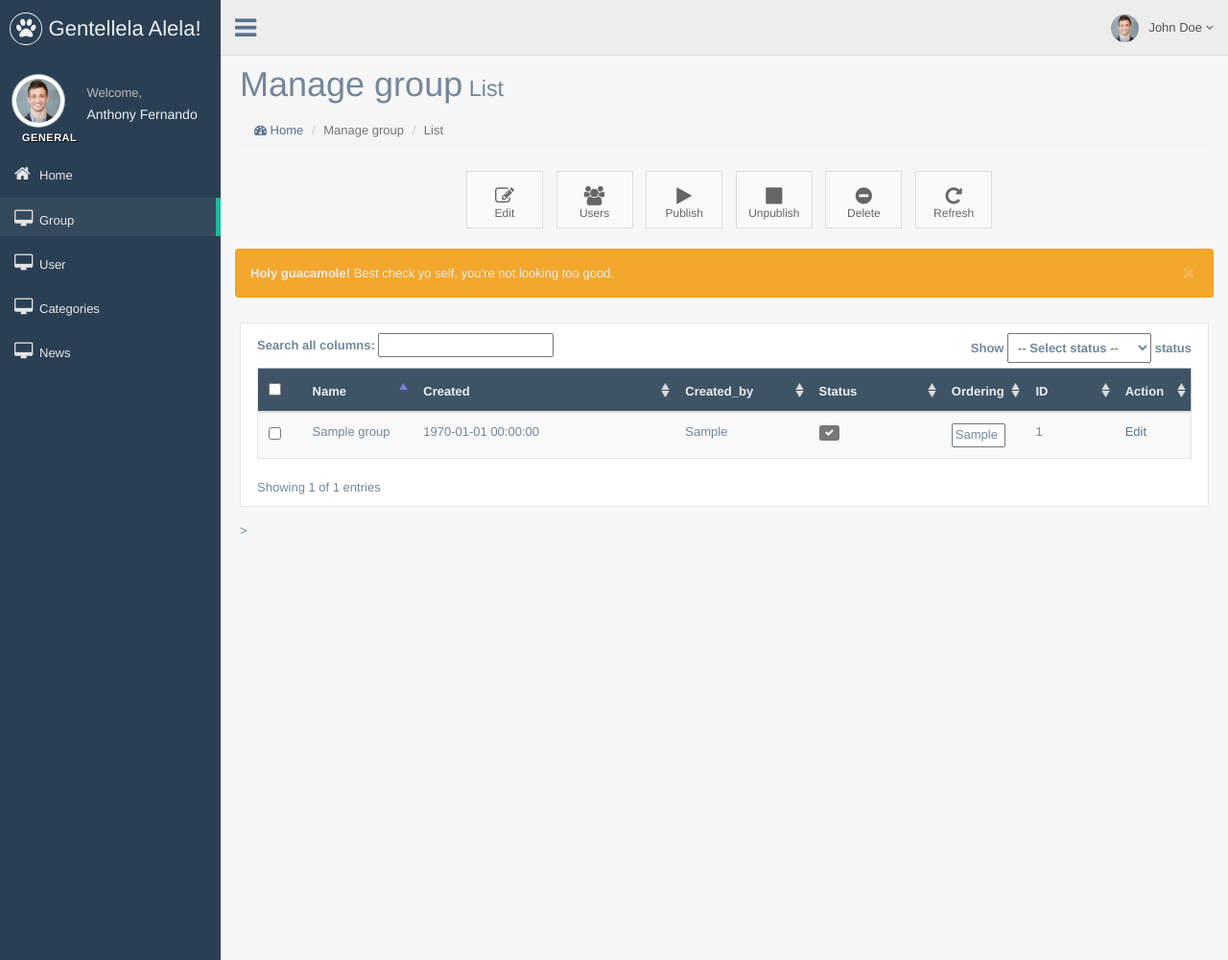
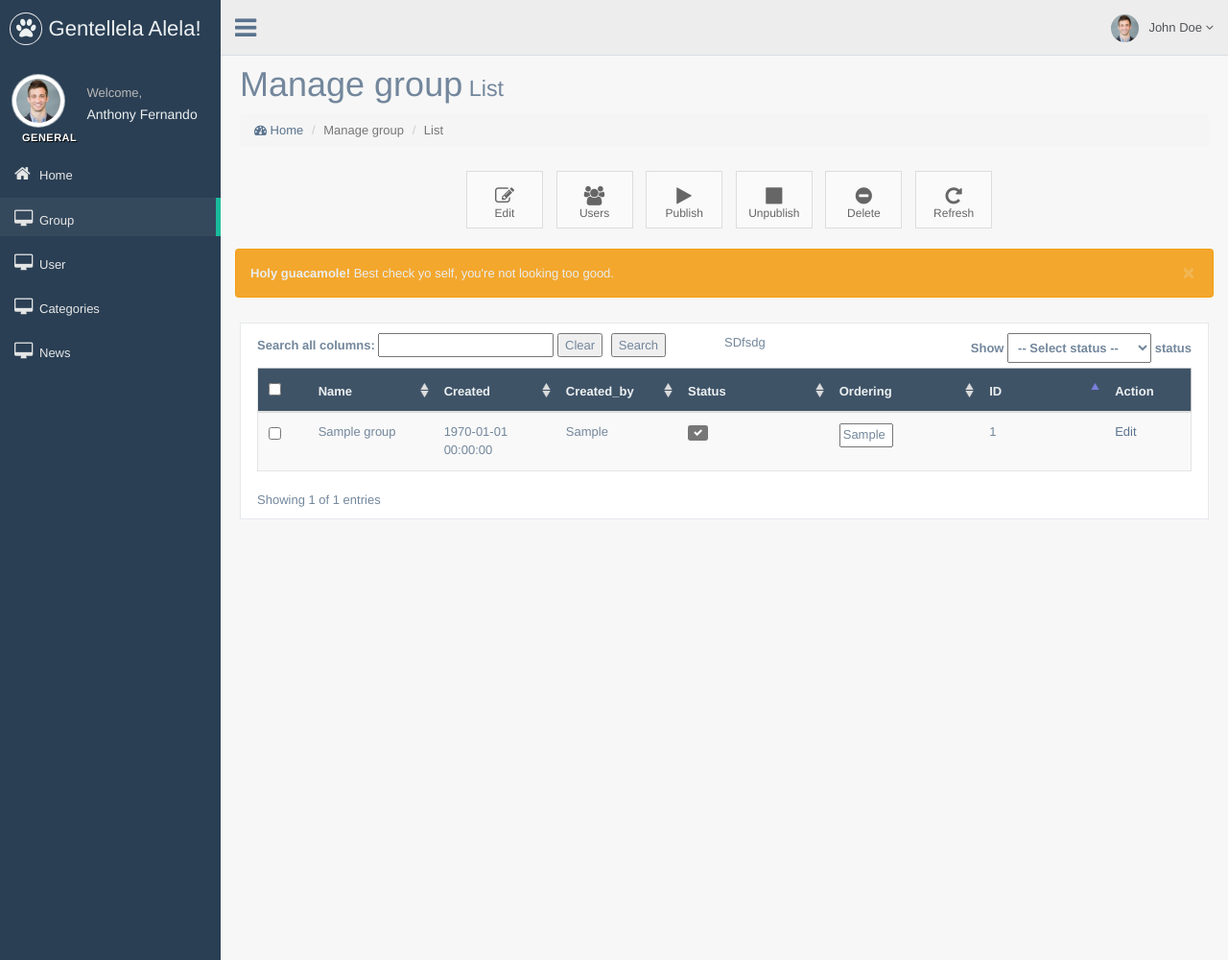
Before and after one commit to trongle/news_ci, a CodeIgniter app: page /database/admin/group/index in a window 1280 px wide. Shown: the whole page at 96% size. Run offline with CodeIgniter, Linux system fonts and the light colour scheme; tables that the repository leaves empty or names only in its code hold one stand-in row (values such as "Sample post").

Commit message:
[pagination][sort_link][search_input][filter_status]

```diff
--- a/application/config/routes.php
+++ b/application/config/routes.php
@@ -49,6 +49,6 @@ defined('BASEPATH') OR exit('No direct script access allowed');
 | Examples:	my-controller/index	-> my_controller/index
 |		my-controller/my-method	-> my_controller/my_method
 */
-$route['default_controller'] = 'welcome';
+$route['default_controller'] = 'admin/index/index';
 $route['404_override'] = '';
 $route['translate_uri_dashes'] = FALSE;
--- a/application/core/AdminController.php
+++ b/application/core/AdminController.php
@@ -3,11 +3,10 @@ class AdminController extends MY_Controller
 {
 	protected $_data;
 	public function __construct(){
-
 		parent::__construct();
-		$this->_data['module']     =  strtolower($this->uri->segment(1,"index"));
-		$this->_data['controller'] =  strtolower($this->uri->segment(2,"index"));
-		$this->_data['action']     =  strtolower($module = $this->uri->segment(3,"index"));
+		$this->_data['module'] 	   =  strtolower($this->router->fetch_module());
+		$this->_data['controller'] =  strtolower($this->router->fetch_class());
+		$this->_data['action']     =  strtolower($this->router->fetch_method());
 		$this->_data['layout']     =  $this->_data["module"]."/main";
 		$this->load->helper("makeLinkContent_helper");
 	}
--- a/application/helpers/cmsSelectBox_helper.php
+++ b/application/helpers/cmsSelectBox_helper.php
@@ -15,4 +15,19 @@
 			return $select;
 		}
 	}
+
+	if( !function_exists('cmsLinkSort')){
+		function cmsLinkSort($name,$order,$column,$options = null ){
+			$class = empty($order['sort_type'])? "" : "_".$order['sort_type'];
+			if($order['sort_column'] == $column){
+				echo "SDfsdg";
+				$xhtml = sprintf('<th class ="sorting%s"  style="%s"   onclick="changeLinkSort(\'%s\',\'%s\')">%s </th>',
+							$class,$options['style'],$order['sort_type'],$column,$name);
+			}else{
+				$xhtml = sprintf('<th class ="sorting"  style="%s"  onclick="changeLinkSort(\'%s\',\'%s\')">%s </th>',
+							$options['style'],$order['sort_type'],$column,$name);
+			}
+			return $xhtml;
+		}
+	}
 ?>
--- a/application/models/Group_model.php
+++ b/application/models/Group_model.php
@@ -6,11 +6,20 @@ class Group_model extends CI_Model{
 	}
 
 	public function listItem($limit,$start,$options = null){
+		$filter_sort_column = empty($options['filter_sort_column'])? "id" : $options['filter_sort_column'];
+		$filter_sort_type   = empty($options['filter_sort_type'])? "id" : $options['filter_sort_type'];
+
 		if(!empty($options['filter_status'])){
 			$status = ($options['filter_status']=="active")? 1:0;
 			$this->db->where("status",$status);
 		}
+		if(!empty($options['filter_search'])){
+			$search_words = $options['filter_search'];
+			$this->db->like("name",$search_words);
+			$this->db->or_where("id",$search_words);
+		}
 		$this->db->limit($limit,$start);
+		$this->db->order_by($options['filter_sort_column'], $options['filter_sort_type']);
 		return $this->db->get($this->_table)->result_array();
 	}
 
@@ -19,6 +28,11 @@ class Group_model extends CI_Model{
 			$status = ($options['filter_status']=="active")? 1:0;
 			$this->db->where("status",$status);
 		}
+		if(!empty($options['filter_search'])){
+			$search_words = $options['filter_search'];
+			$this->db->like("name",$search_words);
+			$this->db->or_where("id",$search_words);
+		}
 		return $this->db->count_all_results($this->_table);
 	}
 }
--- a/application/modules/admin/controllers/Group.php
+++ b/application/modules/admin/controllers/Group.php
@@ -6,26 +6,38 @@ class Group extends AdminController
 		parent::__construct();
 		$this->load->model("Group_model");
 		$this->load->library('pagination');
+		$this->load->helper(array("pagination_helper","cmsSelectBox_helper","form"));
 	}
 	public function index(){
 		$this->_data["loadPage"]  = "group/index.php";
 		$this->_data["title"]     = "NewsAround";
-		$this->load->helper("pagination_helper");
-		$this->load->helper("cmsSelectBox_helper");
 		$options = array();
-		$options['filter_status'] = $this->session->filter_status;
-
+		// $this->session->sess_destroy();
+		// echo  $this->session->filter_sort_type;
+		$options['filter_status']      = $this->session->filter_status;
+		$options['filter_search']      = $this->session->filter_search;
+		$options['filter_sort_type']   = ($this->session->filter_sort_type == "")? "asc" : $this->session->filter_sort_type;
+		$options['filter_sort_column'] = ($this->session->filter_sort_column == "")? "id" : $this->session->filter_sort_column;
 		$totalRows                = $this->Group_model->countItem($options);
 		$config                   = configPagination("admin/group/index",$totalRows,4);
 		$start                    = $this->uri->segment(4);
 
 		$this->pagination->initialize($config);
 		$this->_data["link_page"] = $this->pagination->create_links();
+		//list item
+		$this->_data["items"]     = $this->Group_model->listItem($config['per_page'],$start,$options);
 
-		$this->_data["items"]     = $this->Group_model->listItem($config['per_page'],$start,$options);
-		$this->_data["filter"] = array(
-			"status" => $this->session->filter_status
+		//luu filter
+		$this->_data["filter"]    = array(
+			"status"       => $this->session->filter_status,
+			"search_words" => $this->session->filter_search
 		);
+		$this->_data['order'] = array(
+			"sort_type"   => $options['filter_sort_type'],
+			"sort_column" => $options['filter_sort_column'],
+		);
+
+		//thông tin phân trang
 		$this->_data["info_page"] = array(
 			"totalRows" => $totalRows,
 			"start"     => $start,
@@ -37,6 +49,12 @@ class Group extends AdminController
 	public function filter(){
 		if($this->input->post()){
 			$this->session->set_userdata("filter_status",$this->input->post("filter_status")) ;
+			$this->session->set_userdata("filter_search",$this->input->post("filter_search")) ;
+			$this->session->set_userdata("filter_sort_type",$this->input->post("sort_type")) ;
+			$this->session->set_userdata("filter_sort_column",$this->input->post("sort_column")) ;
+		}
+		if(!empty($this->input->post("clear"))){
+			$this->session->unset_userdata("filter_search");
 		}
 
 		return redirect("admin/group/index");
--- a/application/modules/admin/views/group/index.php
+++ b/application/modules/admin/views/group/index.php
@@ -63,7 +63,9 @@
         <div class="x_panel">
                 <div class="dataTables_wrapper" role="grid">
                     <div class="dataTables_filter">
-                        <label>Search all columns: <input type="text"></label>
+                        <label>Search all columns: <input type="text" name="filter_search" value="<?php echo $filter['search_words'] ?>"></label>
+                        <button type="submit" name="clear" value="clear">Clear</button>
+                        <button type="submit" name="ok">Search</button>
                     </div>
                      <div id="status" class="dataTables_length">
                         <label>Show
@@ -78,43 +80,76 @@
                         ?>
                          status</label>
                     </div>
-                    <table id="example" class="table table-striped jambo_table">
+                    <table id="my-table" class="table table-striped jambo_table">
                         <thead>
                             <tr class="headings" role="row">
-                               <th class="sorting_disabled" role="columnheader" rowspan="1" colspan="1" style="width: 41px;" aria-label="">
+                                <th class="sorting_disabled" role="columnheader" rowspan="1" colspan="1" style="width: 41px;" aria-label="">
                                     <div class="icheckbox_flat-green" style="position: relative;">
                                         <input type="checkbox" id="checkall">
                                         <ins class="iCheck-helper" ></ins>
                                     </div>
                                 </th>
-                                <th class="sorting_asc" style="width: 103px;" aria-sort="ascending" >Name </th>
-                                <th class="sorting"  style="width: 243px;">Created </th>
-                                <th class="sorting"  style="width: 124px;" >Created_by </th>
-                                <th class="sorting"  style="width: 123px;" >Status </th>
-                                <th class="sorting"  style="width: 68px;" >Ordering</th>
-                                <th class="sorting"  style="width: 83px;" >ID</th>
-                                <th class="no-link last sorting" role="columnheader" tabindex="0" aria-controls="example" rowspan="1" colspan="1" style="width: 71px;" aria-label="Action
-                                : activate to sort column ascending"><span class="nobr">Action</span>
-                                </th></tr>
+
+                                <?php echo cmsLinkSort("Name"      ,$order,"name",array("style"=>"width: 103px")) ?>
+                                <?php echo cmsLinkSort("Created"   ,$order,"created",array("style"=>"width: 100px")) ?>
+                                <?php echo cmsLinkSort("Created_by",$order,"created_by",array("style"=>"width: 100px")) ?>
+                                <?php echo cmsLinkSort("Status"    ,$order,"status",array("style"=>"width: 124px")) ?>
+                                <?php echo cmsLinkSort("Ordering"  ,$order,"ordering",array("style"=>"width: 123px")) ?>
+                                <?php echo cmsLinkSort("ID"        ,$order,"id",array("style"=>"width: 103px")) ?>
+                       <!--     <th class ="sorting"   style="width: 103px;" onclick="changeLinkSort('asc','name')">Name </th>
+                                <th class ="sorting"  style="width: 100px;">Created </th>
+                                <th class ="sorting"  style="width: 124px;" >Created_by </th>
+                                <th class ="sorting"  style="width: 123px;" >Status </th>
+                                <th class ="sorting"  style="width: 68px;" >Ordering</th>
+                                <th class ="sorting"  style="width: 83px;" >ID</th> -->
+                                <th style="width: 71px;"><span class="nobr">Action</span>
+                                </th>
+                            </tr>
+                            <?php
+                                echo form_hidden('sort_type', '');
+                                echo form_hidden('sort_column', '');
+                            ?>
                         </thead>
                         <tbody role="alert" aria-live="polite" aria-relevant="all">
-                                <?php echo $xhtml ?>
+                            <?php echo $xhtml ?>
                         </tbody>
                     </table>
-
                         <!--  PAGINATION  -->
                             <?php echo $xhtml_info_page.$link_page ?>
-
                 </div>
             </div>
     </div>
 </form>
 </div>
 <script type="text/javascript">
+    function submitForm(url){
+        if(url != null){
+            $("#adminForm").attr("action",url);
+        }
+        $("#adminForm").submit();
+    }
+    function changeLinkSort(sort,column){
+        sort = (sort=='asc')? "desc":"asc";
+        $("#my-table input[name = sort_type]").val(sort);
+        $("#my-table input[name = sort_column]").val(column);
+        submitForm();
+    }
+
     $(document).ready(function(){
         $("#status").change(function(){
-            $("#adminForm").submit();
+            submitForm();
+        })
+
+        $("button[name=clear]").click(function(){
+            submitForm();
+        })
+
+        $("input[name=filter_search]").keypress(function(e){
+            if(e.keyCode == 13){
+                e.preventDefault();
+                submitForm();
+            }
         })
     })
 
-</script>>
+</script>
```
Also changed, not shown: 1 other file.
